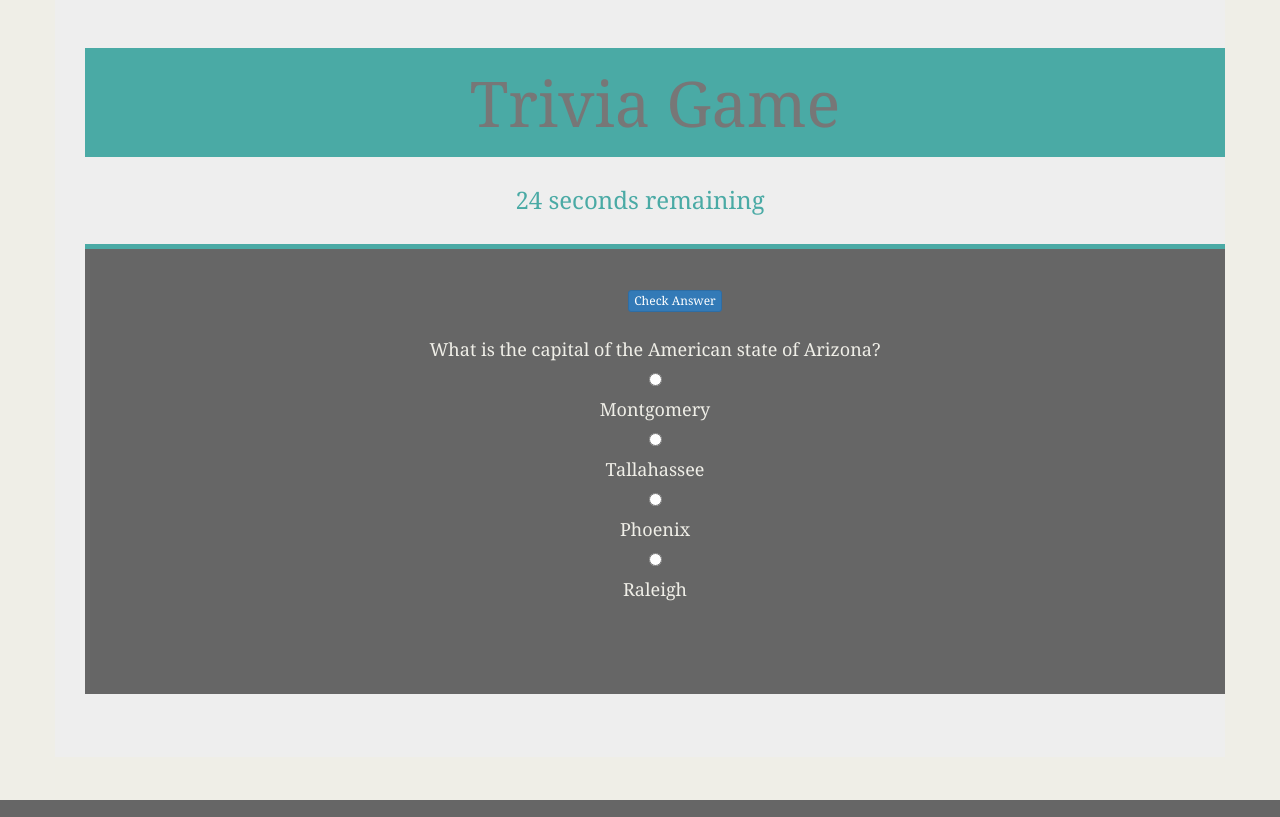
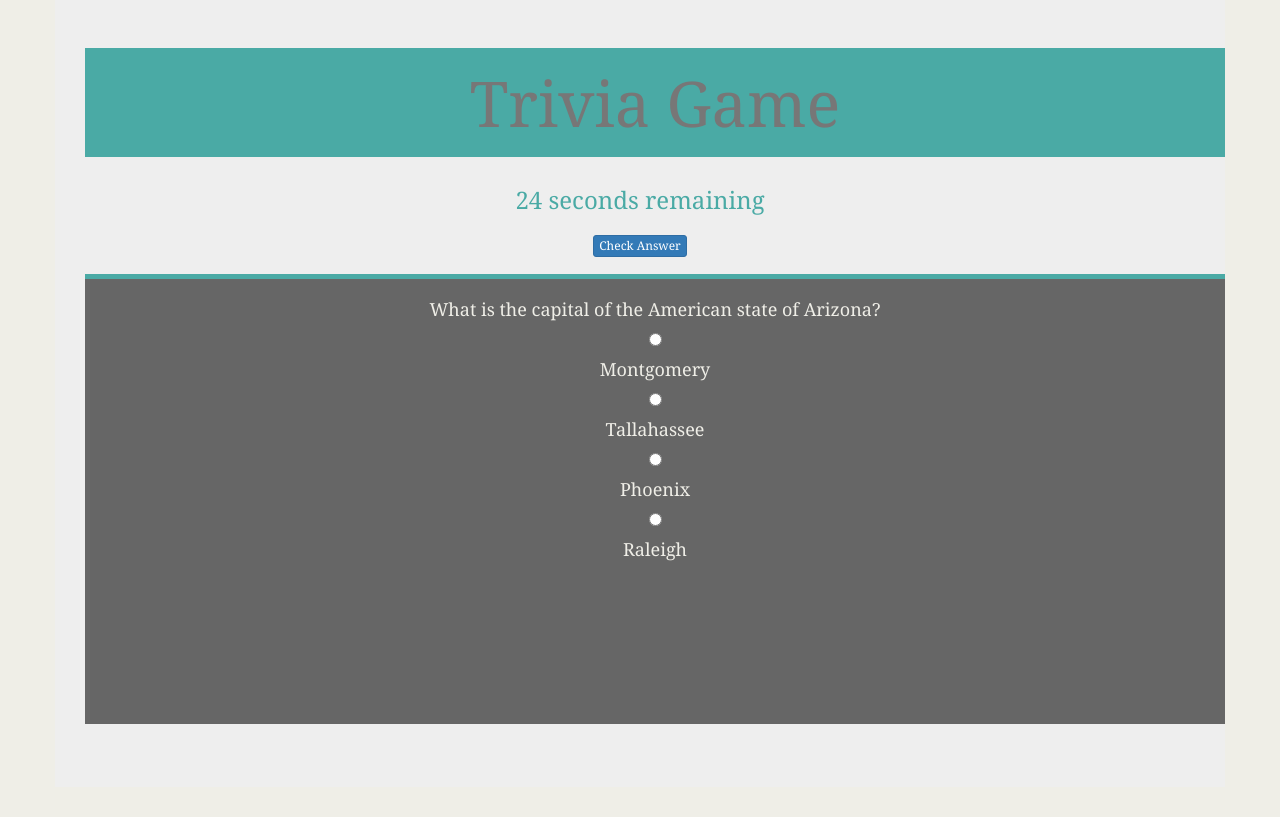
Before and after one commit to smchow/TriviaGame, a PHP site: page / in a window 1280 px wide. Run offline with PHP 8.4, Linux system fonts and the light colour scheme.

Commit message:
layout changes

```diff
--- a/assets/css/style.css
+++ b/assets/css/style.css
@@ -66,9 +66,9 @@ img {
 	height:450px;
 }
 
-.myBtn{
-	margin:20px;
-}
+/* .myBtn{
+    margin:20px;
+} */
 
 @media only screen and (max-width: 768px){
     /*body {
--- a/index.html
+++ b/index.html
@@ -16,15 +16,15 @@
            <div class="text-center">
               <div class="col-md-12">
                   <div id="show-number">15 seconds remaining</div>
-
+                   <div class="col-md-12 myBtn">
+              <button id="chkButton" class="btn btn-primary btn-xs">Check Answer</button>
+            </div>
               </div>
             </div>
           </div>
 
           <div class="row myBox" >
-            <div class="col-md-12 text-center myBtn">
-              <button id="chkButton" class="btn btn-primary btn-xs text-center ">Check Answer</button>
-            </div>
+
             <!-- <div class="col-md-6">
                 <div id="details" class="dotBorder">  </div>
             </div> -->
@@ -41,26 +41,7 @@
   <script type="text/javascript" >
 
 
-    // You'll create a trivia form with multiple choice or true/false options (your choice).
 
-    // The player will have a limited amount of time to finish the quiz.
-    //     The game ends when the time runs out. The page will reveal the number of questions that players answer correctly and incorrectly.
-
-    // Don't let the player pick more than one answer per question.
-
-    // Don't forget to include a countdown timer.
-
-
-
-    // You'll create a trivia game that shows only one question until the player answers it or their time runs out.
-
-    // If the player selects the correct answer, show a screen congratulating them for choosing the right option. After a few seconds, display the next question -- do this without user input.
-
-    // The scenario is similar for wrong answers and time-outs.
-    //     If the player runs out of time, tell the player that time's up and display the correct answer. Wait a few seconds, then show the next question.
-    //     If the player chooses the wrong answer, tell the player they selected the wrong option and then display the correct answer. Wait a few seconds, then show the next question.
-
-    // On the final screen, show the number of correct answers, incorrect answers, and an option to restart the game (without reloading the page).
 
     /*************************
       1) Start and keep track of total time
```
